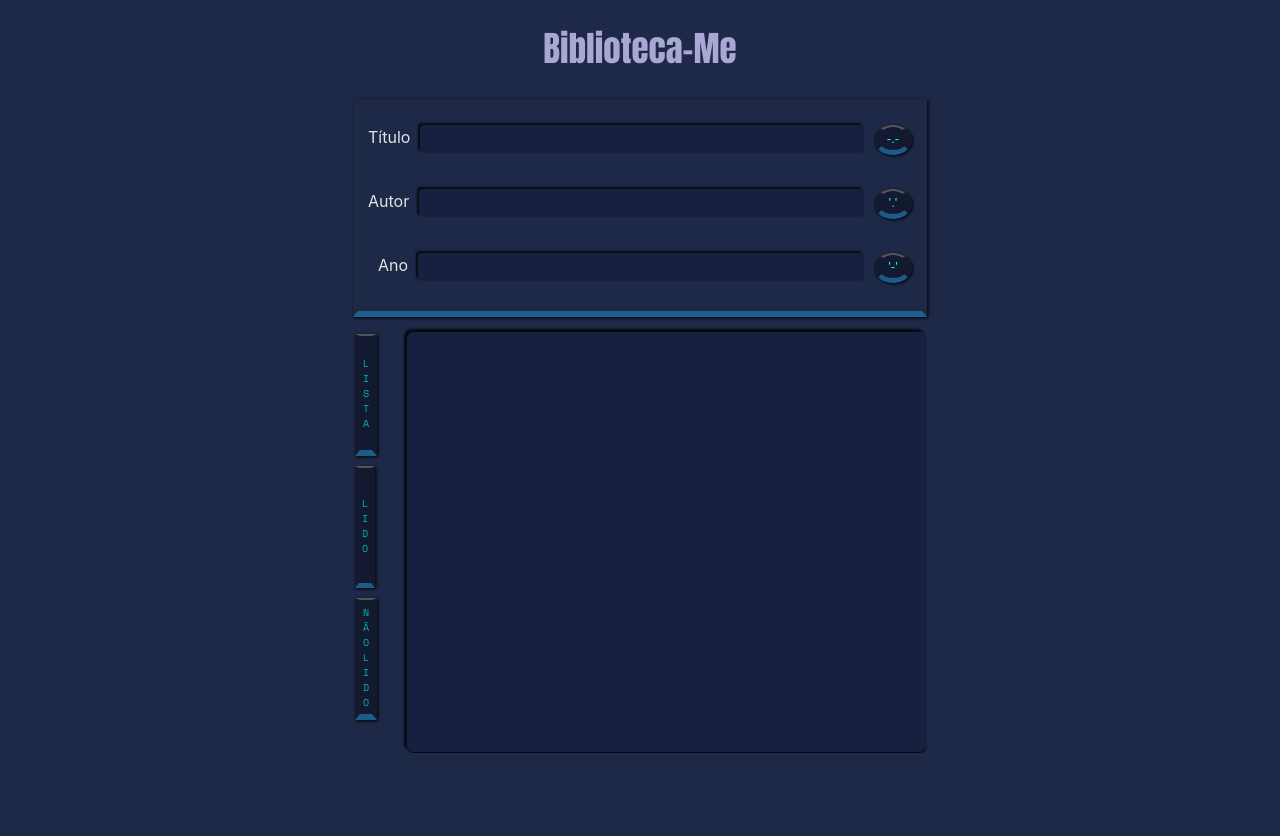
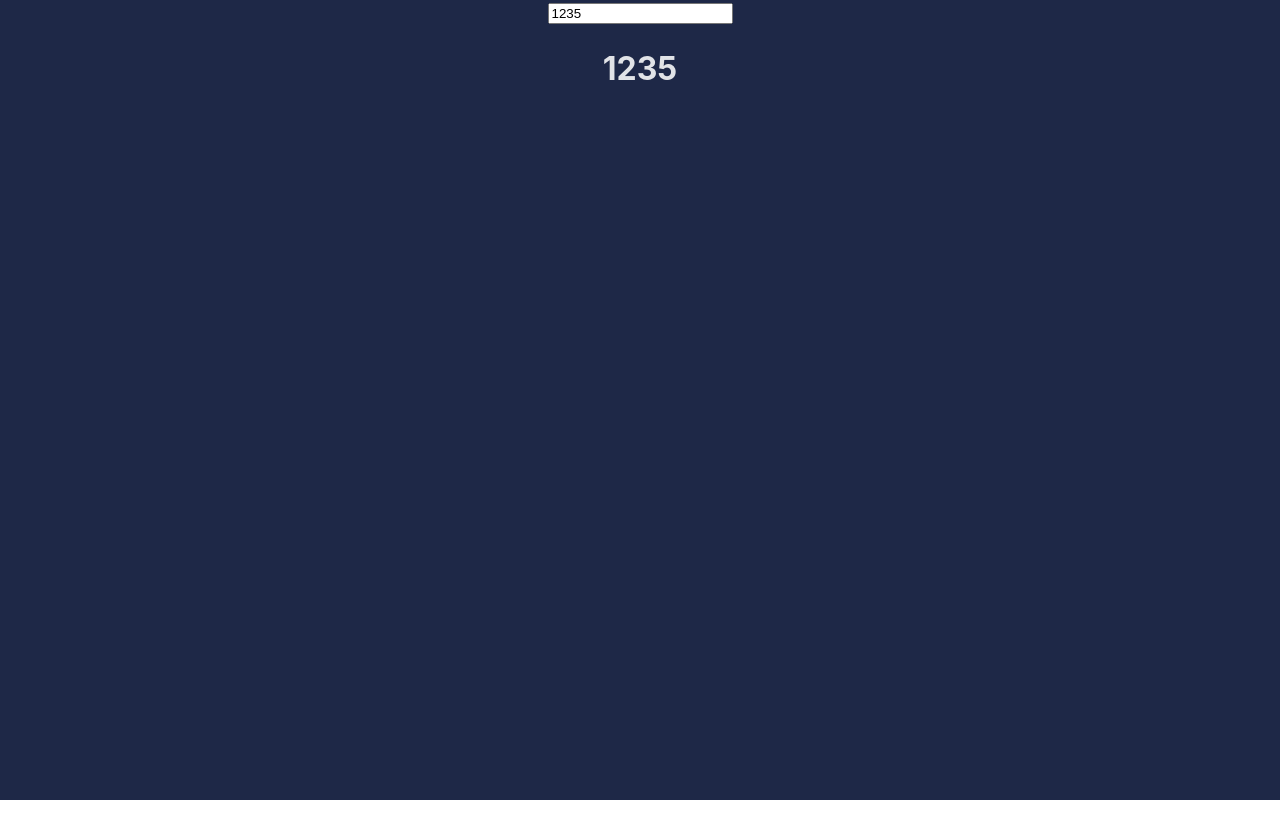
Before and after one commit to Caxara/ListasArrayEstudo, a React (Vite) app: page / in a window 1280 px wide. After the commit the page ends 800 px from the top, so only its background shows below. Built offline with nearby package versions, Linux system fonts and the light colour scheme.

Commit message:
Aprendendo a conectar inputs

```diff
--- a/src/App.tsx
+++ b/src/App.tsx
@@ -1,12 +1,20 @@
 // import Todos from "./assets/Exercicio1/Todos";
 // import WhoIsWho from "./assets/Exercicio3/WhoIsWho";
 // import OnOff from "./Exercicio2/OnOff";
-import ListaLivro from "./assets/ListaLivro/ListagemCompleta";
+// import ListaLivro from "./assets/ListaLivro/ListagemCompleta";
+
+import { useState } from "react";
+import { ExercicioInput } from "./Exercicio 4/ExercicioInput";
+import { Titulo } from "./Exercicio 4/Titulo";
 
 export default function App() {
+  const [valorInput, setvalorInput] = useState("1235");
+
   return (
     <>
-      <ListaLivro />
+      {/* <ListaLivro /> */}
+      <ExercicioInput valorInput={valorInput} setvalorInput={setvalorInput} />
+      <Titulo textoTitulo={valorInput} />
     </>
   );
 }
--- /dev/null
+++ b/src/Exercicio 4/ExercicioInput.tsx
@@ -0,0 +1,15 @@
+export function ExercicioInput(props: {
+  valorInput: string;
+  setvalorInput: React.Dispatch<React.SetStateAction<string>>;
+}) {
+  return (
+    <div>
+      <input
+        value={props.valorInput}
+        onChange={(evt) => {
+          props.setvalorInput(evt.target.value);
+        }}
+      ></input>
+    </div>
+  );
+}
--- /dev/null
+++ b/src/Exercicio 4/Titulo.tsx
@@ -0,0 +1,3 @@
+export function Titulo(props: { textoTitulo: string }) {
+  return <h1>{props.textoTitulo}</h1>;
+}
--- a/src/assets/ListaLivro/Formulario.tsx
+++ b/src/assets/ListaLivro/Formulario.tsx
@@ -1,40 +1,57 @@
 import "./styleButton.css";
 import "./styleCard.css";
 
-export function Formulario() {
+export function Formulario(props: {
+  tituloInicial: string;
+  NomeAutor: string;
+  DataAno: number;
+}) {
   return (
-    <div className="contenerGeral">
+    <div>
       <form
         action="cadastro.php"
+        method="GET"
         autoComplete="off"
         className="ImputFormulario"
       >
         <p>
           <label htmlFor="inputTitulo">Título</label>{" "}
-          <input type="text" name="titulo" id="inputTitulo"></input>
+          <input
+            type="text"
+            name="titulo"
+            id="inputTitulo"
+            value={props.tituloInicial}
+          ></input>
           <input
             type="submit"
-            value={"-.-"}
             id="adicionarTitulo"
             className="botaoAdicionar"
           ></input>
         </p>
         <p>
           <label htmlFor="inputAutor">Autor</label>{" "}
-          <input type="text" name="autor" id="inputAutor"></input>
+          <input
+            type="text"
+            name="autor"
+            id="inputAutor"
+            value={props.NomeAutor}
+          ></input>
           <input
             type="submit"
-            value={"'.'"}
             id="adicionarAutor"
             className="botaoAdicionar"
           ></input>
         </p>
         <p style={{ paddingLeft: "10px" }}>
           <label htmlFor="inputAno">Ano</label>{" "}
-          <input type="number" name="ano" id="inputAno"></input>
+          <input
+            type="number"
+            name="ano"
+            id="inputAno"
+            value={props.DataAno}
+          ></input>
           <input
             type="submit"
-            value={"'-'"}
             id="adicionarAno"
             className="botaoAdicionar"
           ></input>
--- a/src/assets/ListaLivro/ListagemCompleta.tsx
+++ b/src/assets/ListaLivro/ListagemCompleta.tsx
@@ -4,7 +4,7 @@ import { CardLista } from "./ListaCard";
 import "./styleCard.css";
 import "./styleButton.css";
 import { inclusaoLivros } from "./InclusaoLivros";
-import { Formulario, formulario } from "./Formulario";
+import { Formulario } from "./Formulario";
 
 //Criando a listagem completa da lista
 export function ListandoTudo() {
@@ -25,7 +25,11 @@ export function ListandoTudo() {
     <div className="contenerGeral">
       <div>
         <h1 className="minhaBiblioTitulo">Biblioteca-Me</h1>
-        <Formulario />
+        <Formulario
+          tituloInicial="Maquina do Tempo"
+          NomeAutor="Joaqui QUalquer"
+          DataAno={1985}
+        />
       </div>
       <div className="contenerCompartilhado-Botão-Lista">
         <div className="contenerBotaoStatus">
```
